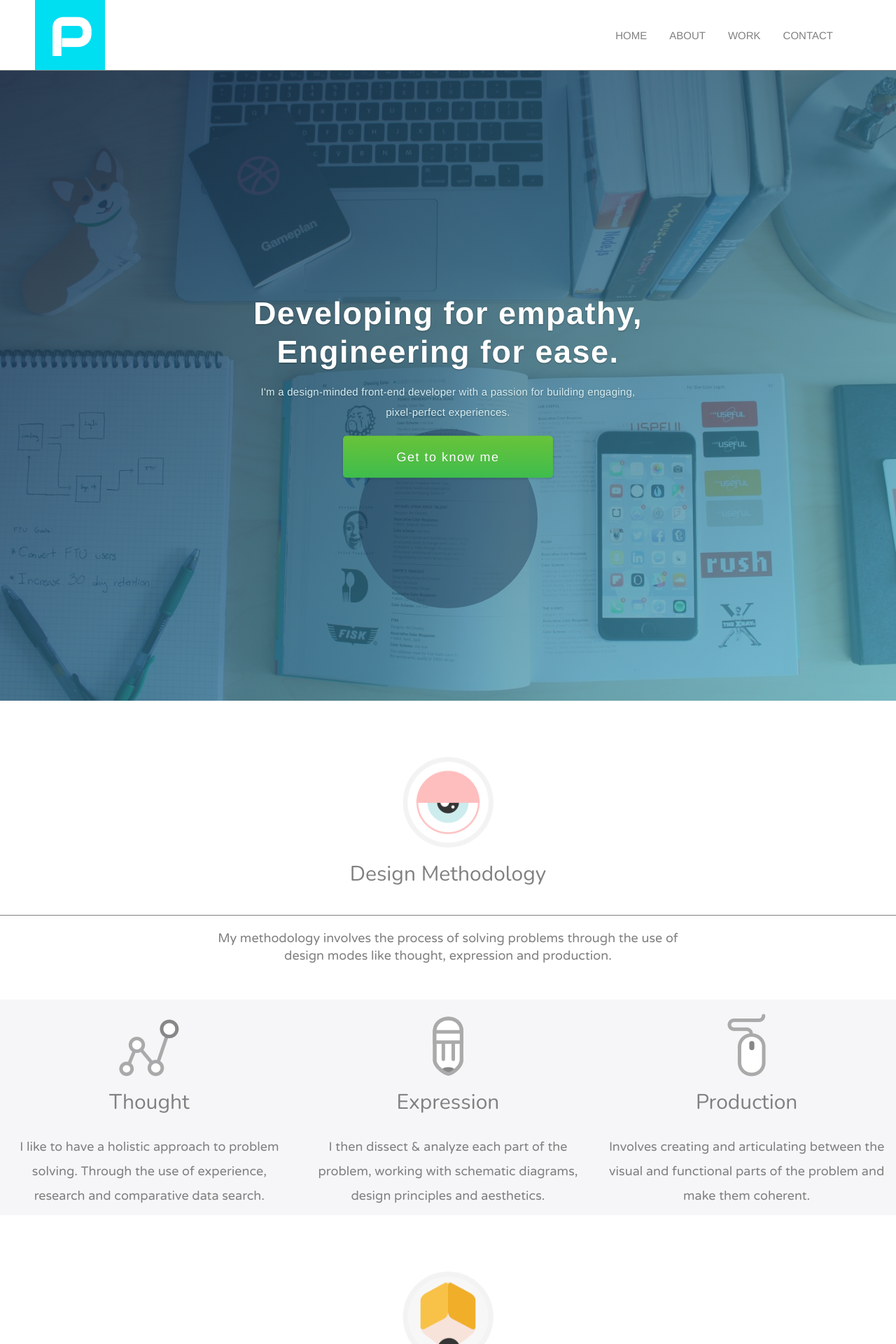
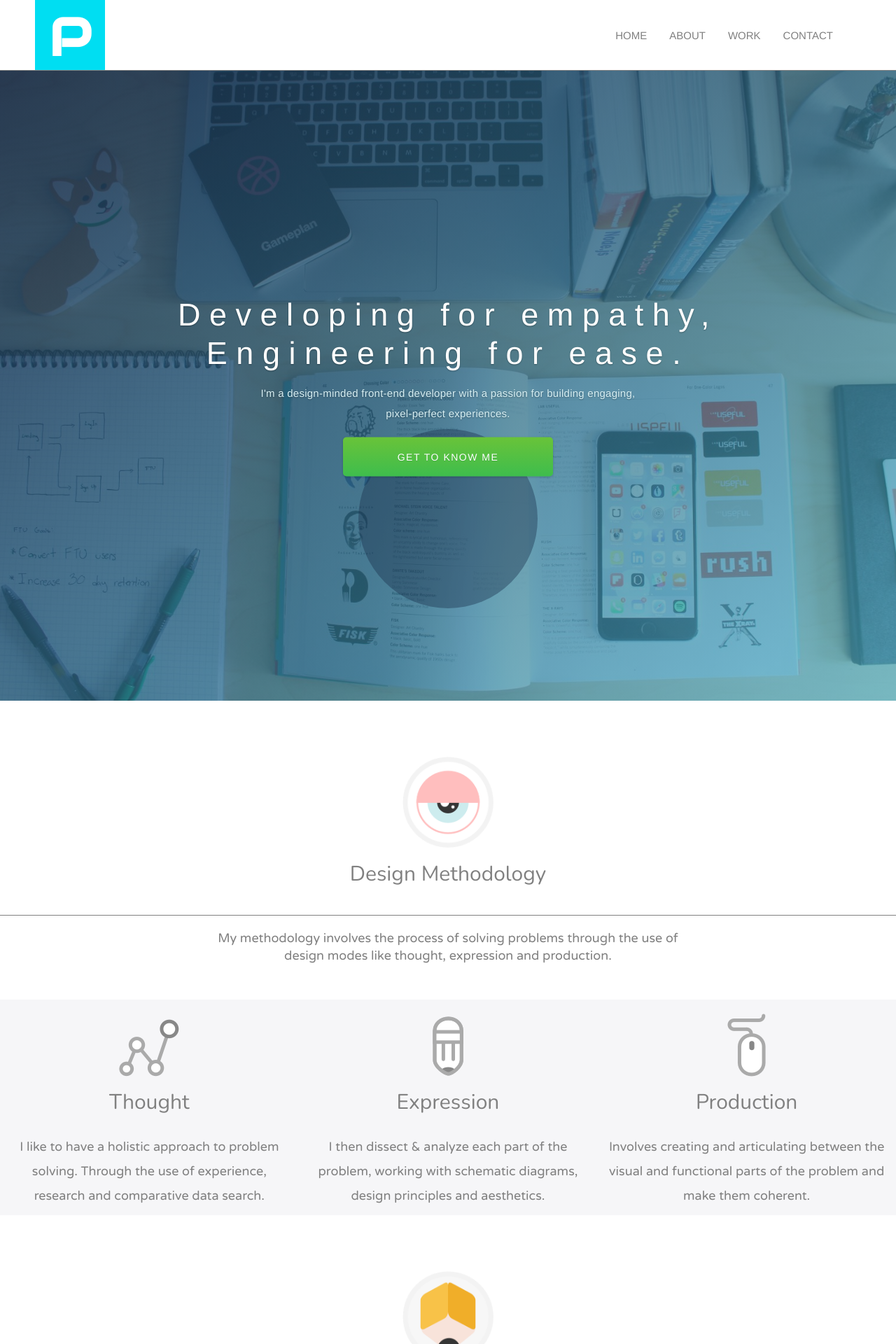
Before and after one commit to poorani11/poorani11.github.io, a Jekyll site: the page built from index.html, in a window 1280 px wide. Shown: the top 1920 px of the page at 70% size. Built offline with Jekyll 4.4.1, drawn with Linux system fonts in a browser that asks for light colours; nearby versions of some CDN libraries.

Commit message:
Made changes to the landing page

```diff
--- a/_sass/home.scss
+++ b/_sass/home.scss
@@ -50,14 +50,14 @@ body{
     position: relative;
     text-align: center;
     color: white;
-    font-weight: bold;
 
     #heading{
         margin: 0 0 15px;
         text-shadow: 0 1px 2px rgba(0,0,0,.3);
-        letter-spacing: 1.5px;
+        letter-spacing: 12.5px;
         font-size: 45px;
     line-height: 55px;
+    font-weight: 100;
 }
 #hero_p{
         color: #d7eff3;
@@ -70,7 +70,7 @@ body{
     letter-spacing: .25px;
     line-height: 29px;
 }
-#about_me{
+.button{
         margin: 0 auto;
     max-width: 225px;
     background: linear-gradient(#69c339 0,#3ebd4d 100%);
@@ -88,13 +88,24 @@ body{
     text-shadow: 0 1px 0 rgba(0,0,0,.1);
     width: 100%;
     z-index: 100;
-}
-#about_me:hover{
     color:white;
 }
-#ref{
-  color:white;
+.button:hover{
+  background: linear-gradient(#3ebd4d 0,#3ebd4d 100%);
+    color:white;
+    text-decoration: none;
 }
+
+.hero-arrow {
+    left: 0;
+    margin: 0 auto;
+    position: absolute;
+    right: 0;
+    height: 15px;
+    width: 40px;
+    background-image: url("/images/down-arrow.svg") no-repeat;
+    bottom: 30px;
+    }
 
   }
   }
--- a/index.html
+++ b/index.html
@@ -12,12 +12,11 @@ layout: default
                 </p>
 
 
-            <h3 class="btn btn-lg", id="about_me" href="about.html">
-               <a href="about.html" id="ref"> Get to know me</a>
-            </h3>
+          <a href="about.html" title="About section" class="button js-get-started">GET TO KNOW ME</a>
+          <a href="#about" title="About section" class="hero-arrow"></a>
           </section>
 </section>
-<section>
+<section id="about">
   <div class='desicontainer'>
     <img  id="desiimg" src="images/Eyecon.png" alt="eyecon image">
     <h2 id="des">Design Methodology</h2>
```
Also changed, not shown: images/down-arrow.svg (added).
